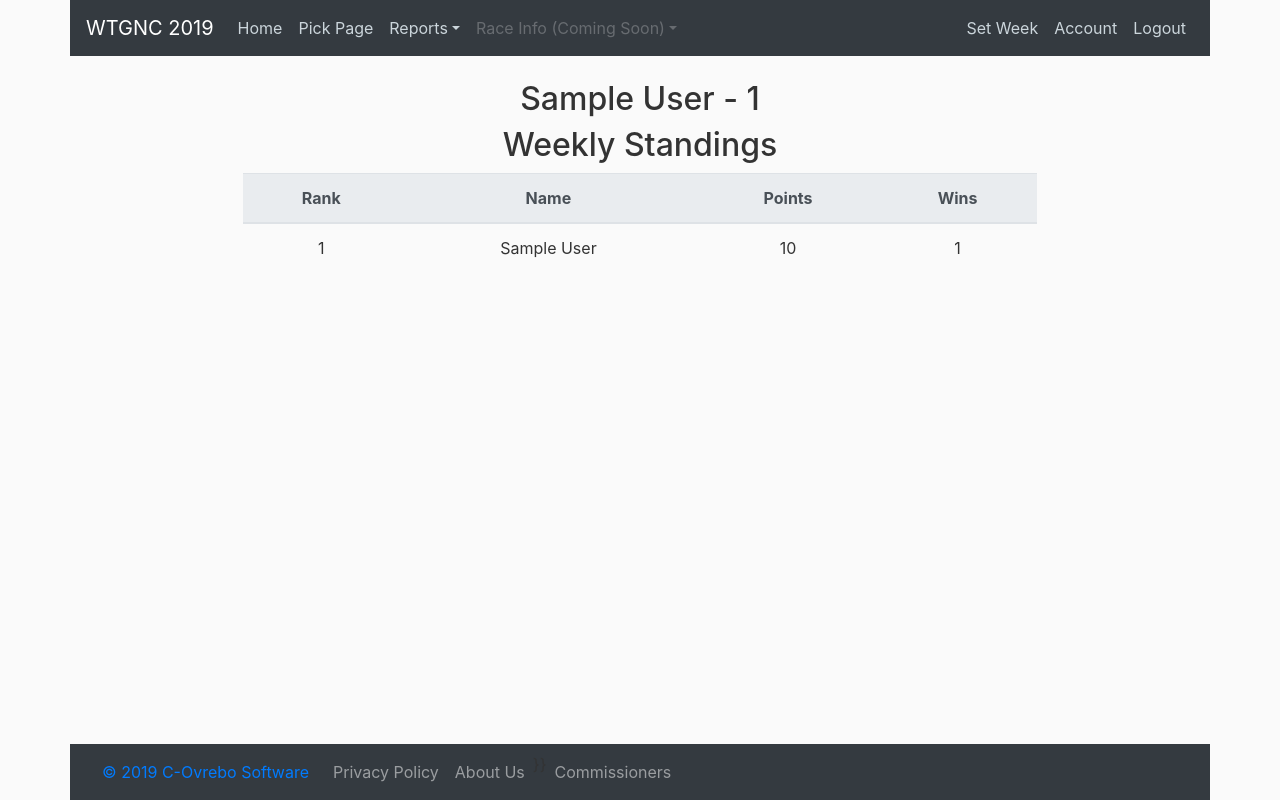
After one commit to covrebo/wtgnc_19, a Flask app: page /weekly-standings in a window 1280 px wide. The commit adds this page. Run offline with Flask 2, Linux system fonts and the light colour scheme; a user stored in the database is signed in; tables that the repository leaves empty hold one stand-in row (values such as "Sample post"); parts of the project's set-up code (start-up, migrations or seed data) failed here and were passed over; some libraries are stand-ins or nearby versions.

Commit message:
Implemented templates and routes to enter and display weekly standings.

```diff
--- a/wtgnc/routes.py
+++ b/wtgnc/routes.py
@@ -1,8 +1,8 @@
 from flask_login import login_user, current_user, logout_user, login_required
 from wtgnc import app, db
 from flask import render_template, url_for, session, flash, redirect, request
-from wtgnc.forms import WeekSelectionForm, RegistrationForm, LoginForm, PickSelectionForm, EntryForm, EventForm, WeeklyResultForm
-from wtgnc.models import User, Driver, Event, Pick, WeeklyResult
+from wtgnc.forms import WeekSelectionForm, RegistrationForm, LoginForm, PickSelectionForm, EntryForm, EventForm, WeeklyResultForm, WeeklyStandingForm
+from wtgnc.models import User, Driver, Event, Pick, WeeklyResult, WeeklyStanding
 
 
 @app.route('/')
@@ -94,7 +94,7 @@ def pick_page():
 @login_required
 # TODO: Allow users to update their picks if they are the ones that submitted them
 def picks_summary():
-    picks = Pick.query.all()
+    picks = Pick.query.filter_by(week=session['week_num']).all()
     return render_template('picks.html', title='Pick Summary', picks=picks)
 
 
@@ -185,8 +185,7 @@ def weekly_result_entry():
         db.session.add(weekly_result)
         db.session.commit()
         flash("You have added a weekly result.", 'success')
-        # TODO: Redirect to weekly standings page instead of home
-        return redirect(url_for('home'))
+        return redirect(url_for('weekly_results'))
     return render_template('weekly-result-entry.html', title='Weekly Result Entry', legend='Create Result', form=form)
 
 
@@ -197,5 +196,27 @@ def weekly_results():
     return render_template('weekly-results.html', title='Weekly Results', weekly_results=weekly_results)
 
 
+# Route to create a weekly standing
+@app.route('/standing-entry', methods=['GET', 'POST'])
+@login_required
+def standing_entry():
+    form = WeeklyStandingForm()
+    if form.validate_on_submit():
+        standing_entry = WeeklyStanding(week=int(session['week_num']), user_id=int(form.user.data), rank=form.rank.data, points=form.points.data, wins=form.wins.data)
+        db.session.add(standing_entry)
+        db.session.commit()
+        flash("You have added a weekly standing.", 'success')
+        # TODO: Redirect to weekly standings page instead of home
+        return redirect(url_for('home'))
+    return render_template('standings-entry.html', title='Weekly Standings Entry', legend='Create Standing', form=form)
+
+
+# Route to show the weekly results
+@app.route('/weekly-standings')
+def standings():
+    weekly_standings = WeeklyStanding.query.filter_by(week=session['week_num']).order_by(WeeklyStanding.rank).all()
+    return render_template('standings.html', title='Weekly Standings', weekly_standings=weekly_standings)
+
+
 # TODO add and admin page with links to register new users, enter schedule event, enter a driver entry, update a driver entry, enter results, enter/update weekly results, enter/update standings.
 # TODO add a route to submit races to the schedule
--- a/wtgnc/templates/admin.html
+++ b/wtgnc/templates/admin.html
@@ -57,10 +57,10 @@
         </div>
         <div class="row text-center">
             <div class="col-sm m-1">
-                <a href="#" class="btn btn-secondary btn-lg btn-block" role="button">View/Update Standings</a>
+                <a href="{{ url_for('standings') }}" class="btn btn-primary btn-lg btn-block" role="button">View/Update Standings</a>
             </div>
             <div class="col-sm m-1">
-                <a href="#" class="btn btn-secondary btn-lg btn-block" role="button">Enter Standings</a>
+                <a href="{{ url_for('standing_entry') }}" class="btn btn-primary btn-lg btn-block" role="button">Enter Standings</a>
             </div>
             <div class="col-sm m-1">
                 <a href="#" class="btn btn-secondary btn-lg btn-block" role="button">Upload Standings</a>
--- a/wtgnc/templates/layout.html
+++ b/wtgnc/templates/layout.html
@@ -37,8 +37,13 @@
                         <li class="nav-item">
                             <a class="nav-link" href="{{ url_for('pick_page') }}">Pick Page</a>
                         </li>
-                        <li class="nav-item">
-                            <a class="nav-link" href="{{ url_for('picks_summary') }}">Pick Summary</a>
+                        <li class="nav-item dropdown">
+                            <a class="nav-link dropdown-toggle" href="#" id="dropdown01" data-toggle="dropdown" aria-haspopup="true" aria-expanded="false">Reports</a>
+                            <div class="dropdown-menu" aria-labelledby="dropdown01">
+                                <a class="dropdown-item" href="{{ url_for('picks_summary') }}">Pick Summary</a>
+                                <a class="dropdown-item" href="{{ url_for('weekly_results') }}">Weekly Results</a>
+                                <a class="dropdown-item" href="{{ url_for('standings') }}">Standings</a>
+                            </div>
                         </li>
                         <li class="nav-item dropdown">
                             <a class="nav-link dropdown-toggle disabled" href="#" id="dropdown01" data-toggle="dropdown" aria-haspopup="true" aria-expanded="false">Race Info (Coming Soon)</a>
@@ -46,13 +51,6 @@
                                 <a class="dropdown-item" href="#">Entry List</a>
                                 <a class="dropdown-item" href="#">Starting Lineup</a>
                                 <a class="dropdown-item" href="#">Race Results</a>
-                            </div>
-                        </li>
-                        <li class="nav-item dropdown">
-                            <a class="nav-link dropdown-toggle disabled" href="#" id="dropdown01" data-toggle="dropdown" aria-haspopup="true" aria-expanded="false">Reports (Coming Soon)</a>
-                            <div class="dropdown-menu" aria-labelledby="dropdown01">
-                                <a class="dropdown-item" href="#">Weekly Points</a>
-                                <a class="dropdown-item" href="#">Standings</a>
                             </div>
                         </li>
                     </ul>
@@ -104,7 +102,7 @@
             <div class="collapse navbar-collapse" id="navbarCollapse">
                     <ul class="navbar-nav mr-auto">
                     <li class="nav-item">
-                        <a class="nav-link" href="#">Privacy Policy</a>
+                        <a class="nav-link" href="https://youtu.be/dQw4w9WgXcQ">Privacy Policy</a>
                     </li>
                     <li class="nav-item">
                         <a class="nav-link" href="{{ url_for('about') }}">About Us</a>
--- a/wtgnc/templates/picks.html
+++ b/wtgnc/templates/picks.html
@@ -15,7 +15,6 @@
             </thead>
             <tbody class="table-striped">
                 {% for pick in picks %}
-                    {% if pick.week == session['week_num'] %}
                     <tr class="text-center">
                         <td>{{ pick.display_name }}</td>
                         <td>{{ pick.driver_1 }}</td>
@@ -24,7 +23,6 @@
                         <td>{{ pick.driver_4 }}</td>
                         <td>{{ pick.make }}</td>
                     </tr>
-                    {% endif %}
                 {% endfor %}
             </tbody>
         </table>
--- /dev/null
+++ b/wtgnc/templates/standings.html
@@ -0,0 +1,26 @@
+{% extends "layout.html" %}
+{% block content %}
+    <body class="container col-md-8">
+        <h2 class="h2 text-center">Weekly Standings</h2>
+        <table class="table">
+            <thead class="thead-light">
+                <tr class="text-center">
+                    <th scope="col">Rank</th>
+                    <th scope="col">Name</th>
+                    <th scope="col">Points</th>
+                    <th scope="col">Wins</th>
+                </tr>
+            </thead>
+            <tbody class="table-striped">
+                {% for result in weekly_standings %}
+                    <tr class="text-center">
+                        <td>{{ result.rank }}</td>
+                        <td>{{ result.name.display_name }}</td>
+                        <td>{{ result.points }}</td>
+                        <td>{{ result.wins }}</td>
+                    </tr>
+                {% endfor %}
+            </tbody>
+        </table>
+    </body>
+{% endblock content %}
```
Also changed, not shown: wtgnc/forms.py (+18 -0 lines), wtgnc/templates/standings-entry.html (added, +68 -0 lines). Lines whose indentation alone changed are shown as unchanged.
